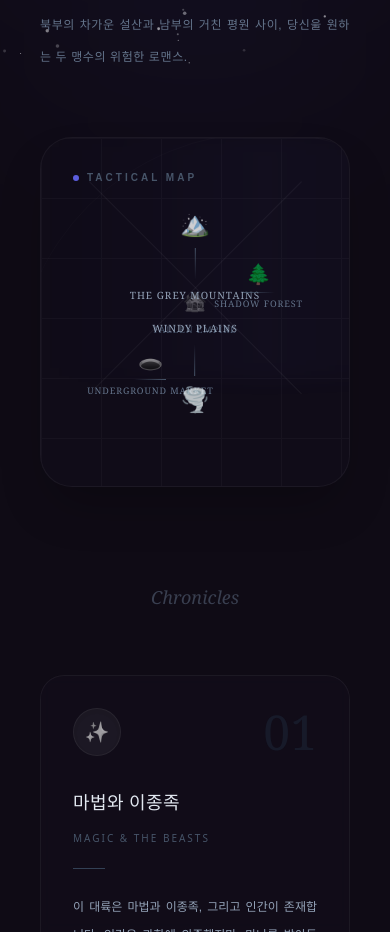
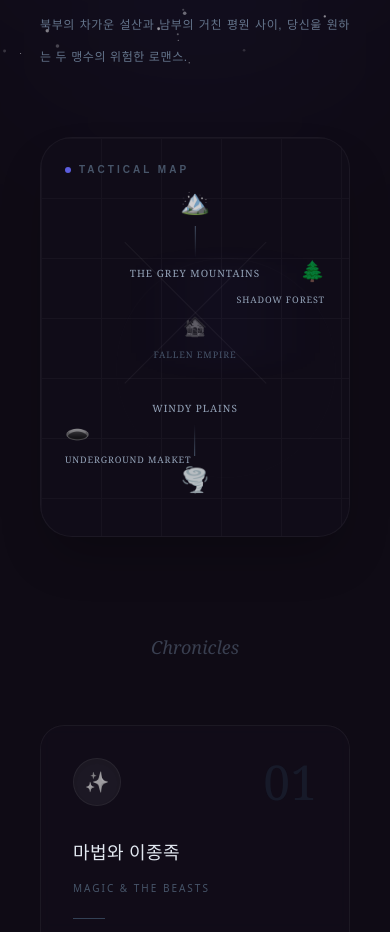
Before and after one commit to 007VESOM/dws, a React (Vite) app: page / in a window 390 px wide. Shown: the part 780-1712 px from the top of the page. Built offline with nearby package versions, Linux system fonts and the light colour scheme; a web font is replaced by a local one.

Commit message:
fix: Adjust layout and update links
Adjusted the main character image height for better visual balance. Updated the "Start Story" link. Modified the Worldview map's height and padding for improved presentation.

```diff
--- a/App.tsx
+++ b/App.tsx
@@ -15,7 +15,7 @@ const BGM_URL = "https://mangae.uk/%EC%84%A4%EC%9B%90%20%EC%95%84%EB%9E%98%20%EC
 const CLICK_SFX_URL = "https://cdn.pixabay.com/download/audio/2022/03/24/audio_c8b417b165.mp3?filename=mouse-click-153941.mp3";
 // 링크 설정
 const CRACK_LINK = "https://share.crack.wrtn.ai/znedgt"; // 하단 Crack 버튼용
-const START_STORY_LINK = "https://share.crack.wrtn.ai/tvuk19x"; // 메인 Start Story 버튼용
+const START_STORY_LINK = "https://share.crack.wrtn.ai/8jxc9yz"; // 메인 Start Story 버튼용
 const POSTYPE_LINK = "https://www.postype.com/@k-mangae";
 
 type Tab = 'worldview' | 'characters' | 'helper';
@@ -124,7 +124,7 @@ const App: React.FC = () => {
 
                   {/* 메인 비주얼 */}
                   <div
-                    className="relative h-[24rem] md:h-[30rem] overflow-hidden flex-shrink-0 cursor-pointer"
+                    className="relative h-[28rem] md:h-[30rem] overflow-hidden flex-shrink-0 cursor-pointer"
                     onClick={() => setShowModal(true)}
                   >
                     <img
@@ -135,8 +135,9 @@ const App: React.FC = () => {
                     {/* 어두운 그라데이션 (호버 시 사라짐) */}
                     <div className="absolute inset-0 bg-gradient-to-t from-slate-900 via-slate-900/40 to-slate-900/10 transition-opacity duration-700 group-hover:opacity-0"></div>
 
-                    {/* 좌측: 이름 및 기본 정보 (호버 시 투명도 조절 선택 가능, 현재는 유지) */}
-                    <div className="absolute bottom-20 left-6 md:bottom-24 md:left-10 z-20 text-white text-left transition-opacity duration-500 group-hover:opacity-0">
+                    {/* 좌측: 이름 및 기본 정보 */}
+                    {/* 모바일: bottom-28로 올려서 대사와 겹치지 않게 함 */}
+                    <div className="absolute bottom-28 left-6 md:bottom-24 md:left-10 z-20 text-white text-left transition-opacity duration-500 group-hover:opacity-0 pointer-events-none">
                       <div className="flex items-center space-x-3 mb-2">
                           <div className="h-px w-8 bg-amber-200/70"></div>
                           <p className="text-[10px] tracking-[0.4em] text-amber-100 uppercase font-light">{selectedChar.japaneseName}</p>
@@ -152,10 +153,11 @@ const App: React.FC = () => {
                       </div>
                     </div>
 
-                    {/* 중앙 하단: 캐릭터 대사 (호버 시 투명도 조절) */}
-                    <div className="absolute bottom-6 left-0 right-0 z-20 flex justify-center px-4 transition-opacity duration-500 group-hover:opacity-0">
-                        <div className="max-w-5xl w-full text-center">
-                            <p className="font-serif italic text-lg md:text-xl text-slate-100/90 leading-relaxed drop-shadow-md whitespace-nowrap overflow-hidden text-ellipsis px-4 py-2">
+                    {/* 중앙 하단: 캐릭터 대사 */}
+                    {/* 모바일: 줄바꿈 허용 (whitespace-normal), 텍스트 크기 조정 */}
+                    <div className="absolute bottom-6 left-0 right-0 z-20 flex justify-center px-4 transition-opacity duration-500 group-hover:opacity-0 pointer-events-none">
+                        <div className="max-w-5xl w-full text-center bg-black/30 md:bg-transparent backdrop-blur-[2px] md:backdrop-blur-none p-2 rounded-lg">
+                            <p className="font-serif italic text-sm md:text-xl text-slate-100/90 leading-relaxed drop-shadow-md whitespace-normal md:whitespace-nowrap break-keep">
                               "{selectedChar.catchphrase}"
                             </p>
                         </div>
@@ -205,19 +207,19 @@ const App: React.FC = () => {
 
             {/* 3. 하단: 비밀 설정 (중앙 정렬) */}
             <div className="w-full max-w-6xl">
-              <div className="bg-gradient-to-br from-slate-900/90 to-[#0c0518] backdrop-blur-md rounded-[2rem] p-10 md:p-14 relative overflow-hidden border border-white/5 shadow-2xl">
+              <div className="bg-gradient-to-br from-slate-900/90 to-[#0c0518] backdrop-blur-md rounded-[2rem] p-6 md:p-14 relative overflow-hidden border border-white/5 shadow-2xl">
                 <div className="absolute top-0 right-0 p-12 opacity-[0.02] select-none pointer-events-none">
                    {/* Decorative Icon Background */}
                 </div>
 
                 {/* Header */}
-                <div className="relative z-10 flex flex-col md:flex-row md:items-center justify-between mb-10 gap-6">
+                <div className="relative z-10 flex flex-col md:flex-row md:items-center justify-between mb-6 md:mb-10 gap-6">
                   <div>
-                    <h4 className="text-amber-100 font-serif italic text-2xl tracking-wide mb-2 flex items-center">
+                    <h4 className="text-amber-100 font-serif italic text-xl md:text-2xl tracking-wide mb-2 flex items-center">
                       <span className="w-1.5 h-1.5 bg-amber-200/60 rotate-45 mr-4"></span>
                       Confidential Archive
                     </h4>
-                    <p className="text-slate-500 text-xs tracking-wider font-light">이 기록은 대상의 심연을 다루며, 열람 시 주의가 필요합니다.</p>
+                    <p className="text-slate-500 text-xs tracking-wider font-light break-keep">이 기록은 대상의 심연을 다루며, 열람 시 주의가 필요합니다.</p>
                   </div>
                 </div>
 
@@ -231,12 +233,12 @@ const App: React.FC = () => {
                   ) : secretRevealed ? (
                     <div className="animate-in fade-in slide-in-from-bottom-4 duration-1000 w-full">
                       {/* 비밀 상세 내용 (Full Width) */}
-                      <div className="w-full bg-black/20 border border-white/5 p-8 rounded-2xl backdrop-blur-sm">
+                      <div className="w-full bg-black/20 border border-white/5 p-5 md:p-8 rounded-2xl backdrop-blur-sm">
                         <div className="flex items-center space-x-4 mb-6">
                             <span className="text-amber-500/80 text-[10px] tracking-[0.2em] uppercase py-1 px-3 border border-amber-500/20 rounded-sm">Top Secret</span>
                             <div className="h-px flex-1 bg-white/5"></div>
                         </div>
-                        <div className="text-slate-300 text-sm leading-8 whitespace-pre-wrap font-light tracking-wide">
+                        <div className="text-slate-300 text-sm leading-7 md:leading-8 whitespace-pre-wrap font-light tracking-wide break-keep text-justify">
                           {selectedChar.secretIdentity}
                         </div>
                       </div>
@@ -244,10 +246,10 @@ const App: React.FC = () => {
                   ) : (
                     <button
                       onClick={handleRevealSecret}
-                      className="w-full text-center py-12 opacity-40 hover:opacity-100 transition-all duration-500 cursor-pointer group rounded-xl hover:bg-white/5 border border-transparent hover:border-white/5"
+                      className="w-full text-center py-8 md:py-12 opacity-40 hover:opacity-100 transition-all duration-500 cursor-pointer group rounded-xl hover:bg-white/5 border border-transparent hover:border-white/5"
                     >
-                       <span className="text-5xl font-serif text-slate-500 group-hover:text-amber-200 transition-colors block mb-4 transform group-hover:scale-110 duration-500">?</span>
-                      <p className="text-slate-500 group-hover:text-amber-100 text-xs tracking-[0.3em] font-light uppercase transition-colors">
+                       <span className="text-4xl md:text-5xl font-serif text-slate-500 group-hover:text-amber-200 transition-colors block mb-4 transform group-hover:scale-110 duration-500">?</span>
+                      <p className="text-slate-500 group-hover:text-amber-100 text-[10px] md:text-xs tracking-[0.3em] font-light uppercase transition-colors">
                         Click to Decrypt Archive
                       </p>
                     </button>
@@ -272,20 +274,24 @@ const App: React.FC = () => {
         onClick={() => setShowModal(false)}
       >
         <div className="relative w-full h-full flex items-center justify-center pointer-events-none">
-          {/* 이미지 래퍼: 이미지 크기에 맞춰짐 (inline-block) */}
-          <div className="relative max-w-full max-h-[90vh] pointer-events-auto flex justify-center">
+          {/* 이미지/컨텐츠 래퍼 */}
+          <div className="relative max-w-full max-h-full flex flex-col md:block items-center justify-center pointer-events-auto">
+
+             {/* 이미지: 모바일에서는 높이를 제한(65vh)하고 아래에 공간을 둠. PC에서는 오버레이 (90vh) */}
              <img
                src={selectedChar.imageUrl}
                alt={selectedChar.name}
-               className="max-w-full max-h-[90vh] object-contain shadow-[0_0_50px_rgba(0,0,0,0.5)] rounded-lg"
+               className="max-w-full max-h-[65vh] md:max-h-[90vh] object-contain shadow-[0_0_50px_rgba(0,0,0,0.5)] rounded-lg mx-auto"
              />
 
-             {/* 하단 미연시 대화창 - 이미지 내부 하단 배치 */}
+             {/* 하단 미연시 대화창 */}
+             {/* 모바일: relative로 이미지 아래에 배치 (얼굴 가림 방지) */}
+             {/* PC: absolute로 이미지 위에 겹침 (오버레이) */}
              <div
-               className="absolute bottom-4 left-1/2 -translate-x-1/2 w-[90%] md:w-[80%]"
+               className="w-full mt-4 md:mt-0 md:absolute md:bottom-8 md:left-1/2 md:-translate-x-1/2 md:w-[80%] relative z-20"
                onClick={(e) => e.stopPropagation()}
              >
-               <div className="w-full bg-black/80 border border-slate-500/50 rounded-xl p-4 md:p-6 shadow-2xl relative backdrop-blur-md">
+               <div className="w-full bg-black/85 md:bg-black/80 border border-slate-500/50 rounded-xl p-4 md:p-6 shadow-2xl relative backdrop-blur-md">
 
                   {/* 이름표 */}
                   <div className="absolute -top-3 left-4 bg-[#1a1525] text-amber-100 px-4 py-1 border border-slate-600 rounded-t-lg shadow-lg font-serif text-sm md:text-base tracking-wider">
@@ -293,14 +299,14 @@ const App: React.FC = () => {
                   </div>
 
                   {/* 대사 텍스트 */}
-                  <div className="mt-1 flex items-center justify-center text-center">
-                    <p className="text-slate-100 font-serif text-sm md:text-lg leading-relaxed tracking-wide drop-shadow-md whitespace-nowrap">
+                  <div className="mt-3 md:mt-1 flex items-center justify-center text-center">
+                    <p className="text-slate-100 font-serif text-sm md:text-lg leading-relaxed tracking-wide drop-shadow-md whitespace-normal break-keep md:whitespace-nowrap">
                       "{selectedChar.catchphrase}"
                     </p>
                   </div>
 
                   {/* 진행 화살표 아이콘 */}
-                  <div className="absolute bottom-3 right-3 text-amber-200/70 animate-bounce">
+                  <div className="absolute bottom-2 right-2 md:bottom-3 md:right-3 text-amber-200/70 animate-bounce">
                     <svg className="w-4 h-4" fill="currentColor" viewBox="0 0 20 20"><path fillRule="evenodd" d="M5.293 7.293a1 1 0 011.414 0L10 10.586l3.293-3.293a1 1 0 111.414 1.414l-4 4a1 1 0 01-1.414 0l-4-4a1 1 0 010-1.414z" clipRule="evenodd" /></svg>
                   </div>
                </div>
--- a/components/Worldview.tsx
+++ b/components/Worldview.tsx
@@ -39,58 +39,60 @@ const Worldview: React.FC = () => {
 
       {/* 2. World Map Visualization */}
       <div className="max-w-5xl mx-auto px-4 mb-24">
-        <div className="w-full h-[350px] md:h-[450px] bg-[#100c18] rounded-[2rem] border border-white/5 shadow-2xl relative overflow-hidden group">
+        <div className="w-full h-[400px] md:h-[450px] bg-[#100c18] rounded-[2rem] border border-white/5 shadow-2xl relative overflow-hidden group">
           {/* Map Grid Lines */}
           <div className="absolute inset-0 opacity-[0.03]"
                style={{ backgroundImage: `linear-gradient(#ffffff 1px, transparent 1px), linear-gradient(90deg, #ffffff 1px, transparent 1px)`, backgroundSize: '60px 60px' }}>
           </div>
 
-          <div className="absolute top-8 left-8 z-10">
+          <div className="absolute top-6 left-6 z-10">
             <h3 className="text-slate-600 text-[10px] tracking-[0.3em] uppercase font-bold flex items-center gap-2">
               <span className="w-1.5 h-1.5 bg-indigo-500 rounded-full animate-pulse"></span>
               Tactical Map
             </h3>
           </div>
 
-          <div className="relative w-full h-full">
-            {/* North (Fenrir) */}
-            <div className="absolute top-[20%] left-1/2 -translate-x-1/2 flex flex-col items-center group-hover:-translate-y-2 transition-transform duration-1000 z-10">
+          <div className="relative w-full h-full text-slate-400">
+            {/* North (Fenrir) - Top Center */}
+            <div className="absolute top-[12%] md:top-[20%] left-1/2 -translate-x-1/2 flex flex-col items-center group-hover:-translate-y-2 transition-transform duration-1000 z-10">
                <span className="text-2xl opacity-80 mb-2">🏔️</span>
                <div className="h-8 w-px bg-gradient-to-b from-slate-600 to-transparent"></div>
-               <span className="text-slate-400 font-serif tracking-widest text-[10px] uppercase mt-2">The Grey Mountains</span>
+               <span className="font-serif tracking-widest text-[10px] uppercase mt-2 whitespace-nowrap">The Grey Mountains</span>
             </div>
 
-            {/* West (Taxidea / Badger / Underground) */}
-            <div className="absolute top-[60%] left-[15%] md:left-[20%] flex flex-col items-center group-hover:translate-x-2 transition-transform duration-1000 z-10">
+            {/* West (Underground) - Bottom Left on Mobile */}
+            {/* Positioned lower (70%) and aligned to start (left) to avoid center overlap */}
+            <div className="absolute top-[70%] left-6 md:top-[60%] md:left-[20%] flex flex-col items-start md:items-center group-hover:translate-x-2 transition-transform duration-1000 z-10">
                <span className="text-xl opacity-70 mb-1">🕳️</span>
-               <div className="w-8 h-px bg-gradient-to-l from-slate-600 to-transparent block md:hidden"></div>
-               <span className="text-slate-500 font-serif tracking-widest text-[9px] uppercase mt-1">Underground Market</span>
+               <div className="w-8 h-px bg-gradient-to-l from-slate-600 to-transparent hidden md:block"></div>
+               <span className="font-serif tracking-widest text-[9px] uppercase mt-1 whitespace-nowrap">Underground Market</span>
             </div>
 
-            {/* East (Corvus / Crow / Forest) */}
-            <div className="absolute top-[35%] right-[15%] md:right-[20%] flex flex-col items-center group-hover:-translate-x-2 transition-transform duration-1000 z-10">
+            {/* East (Forest) - Top Right on Mobile */}
+            {/* Positioned higher (30%) and aligned to end (right) to avoid center overlap */}
+            <div className="absolute top-[30%] right-6 md:top-[35%] md:right-[20%] flex flex-col items-end md:items-center group-hover:-translate-x-2 transition-transform duration-1000 z-10">
                <span className="text-xl opacity-70 mb-1">🌲</span>
-               <div className="w-8 h-px bg-gradient-to-r from-slate-600 to-transparent block md:hidden"></div>
-               <span className="text-slate-500 font-serif tracking-widest text-[9px] uppercase mt-1">Shadow Forest</span>
+               <div className="w-8 h-px bg-gradient-to-r from-slate-600 to-transparent hidden md:block"></div>
+               <span className="font-serif tracking-widest text-[9px] uppercase mt-1 whitespace-nowrap">Shadow Forest</span>
             </div>
 
             {/* Center (Fallen Empire) */}
-            <div className="absolute top-[50%] left-1/2 -translate-x-1/2 -translate-y-1/2 flex flex-col items-center z-0">
-               <div className="absolute w-[300px] h-[1px] bg-white/5 rotate-45"></div>
-               <div className="absolute w-[300px] h-[1px] bg-white/5 -rotate-45"></div>
+            <div className="absolute top-[50%] left-1/2 -translate-x-1/2 -translate-y-1/2 flex flex-col items-center z-0 pointer-events-none">
+               <div className="absolute w-[200px] md:w-[300px] h-[1px] bg-white/5 rotate-45"></div>
+               <div className="absolute w-[200px] md:w-[300px] h-[1px] bg-white/5 -rotate-45"></div>
                <span className="text-xl opacity-50 grayscale">🏚️</span>
-               <span className="text-slate-600 font-serif tracking-widest text-[9px] uppercase mt-2">Fallen Empire</span>
+               <span className="text-slate-600 font-serif tracking-widest text-[9px] uppercase mt-2 whitespace-nowrap">Fallen Empire</span>
             </div>
 
-            {/* South (Coyote) */}
-            <div className="absolute bottom-[20%] left-1/2 -translate-x-1/2 flex flex-col-reverse items-center group-hover:translate-y-2 transition-transform duration-1000 z-10">
+            {/* South (Coyote) - Bottom Center */}
+            <div className="absolute bottom-[10%] md:bottom-[20%] left-1/2 -translate-x-1/2 flex flex-col-reverse items-center group-hover:translate-y-2 transition-transform duration-1000 z-10">
                <span className="text-2xl opacity-80 mt-2">🌪️</span>
                <div className="h-8 w-px bg-gradient-to-t from-slate-600 to-transparent"></div>
-               <span className="text-slate-400 font-serif tracking-widest text-[10px] uppercase mb-2">Windy Plains</span>
+               <span className="font-serif tracking-widest text-[10px] uppercase mb-2 whitespace-nowrap">Windy Plains</span>
             </div>
 
-            {/* Radar Animation */}
-            <div className="absolute top-1/2 left-1/2 w-[500px] h-[500px] -translate-x-1/2 -translate-y-1/2 border border-white/5 rounded-full animate-[spin_15s_linear_infinite] pointer-events-none opacity-30">
+            {/* Radar Animation - 모바일 사이즈 축소 */}
+            <div className="absolute top-1/2 left-1/2 w-[220px] h-[220px] md:w-[500px] md:h-[500px] -translate-x-1/2 -translate-y-1/2 border border-white/5 rounded-full animate-[spin_15s_linear_infinite] pointer-events-none opacity-30">
                 <div className="w-full h-1/2 bg-gradient-to-r from-transparent via-indigo-500/10 to-transparent blur-md"></div>
             </div>
           </div>
```
